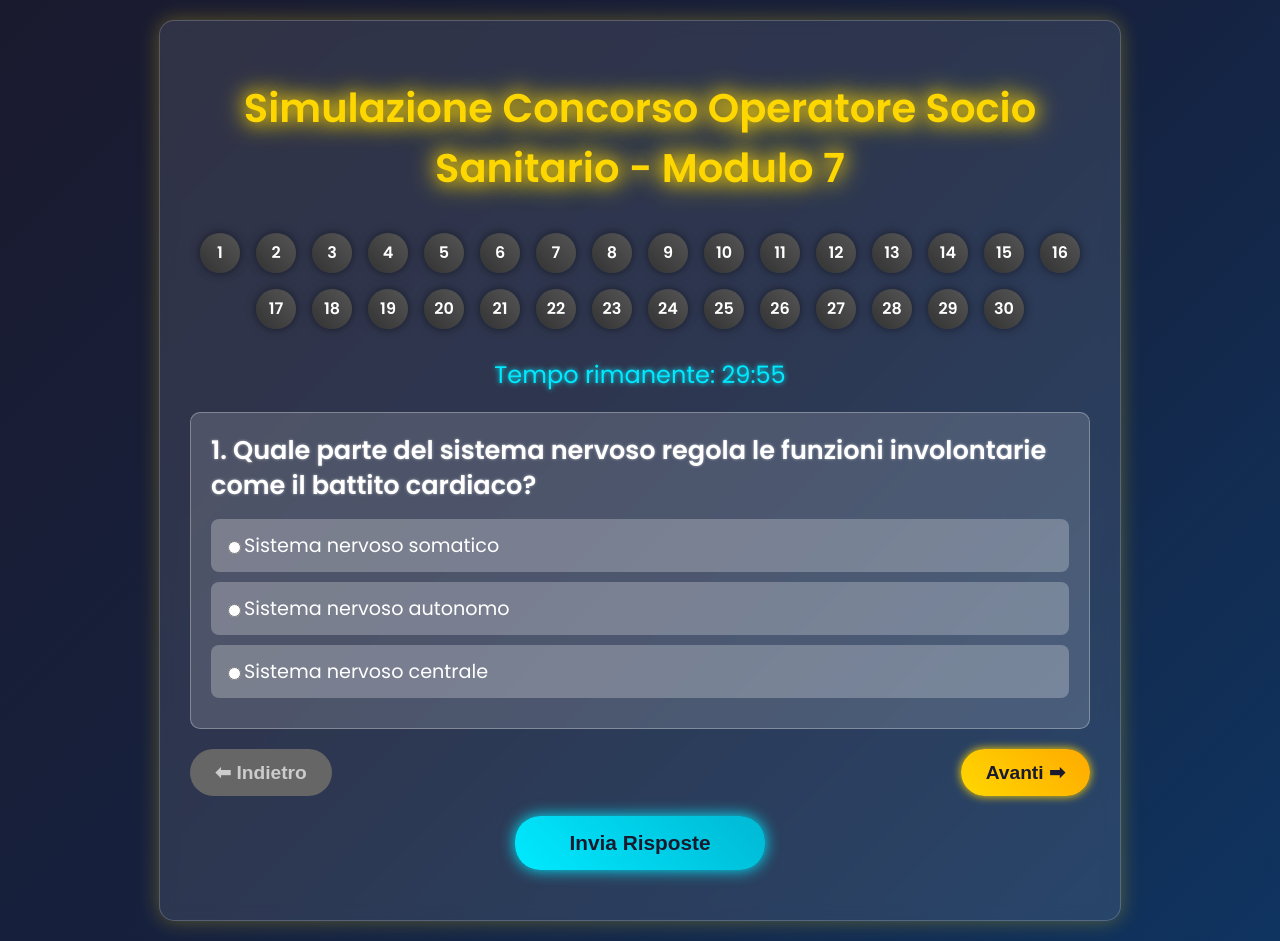
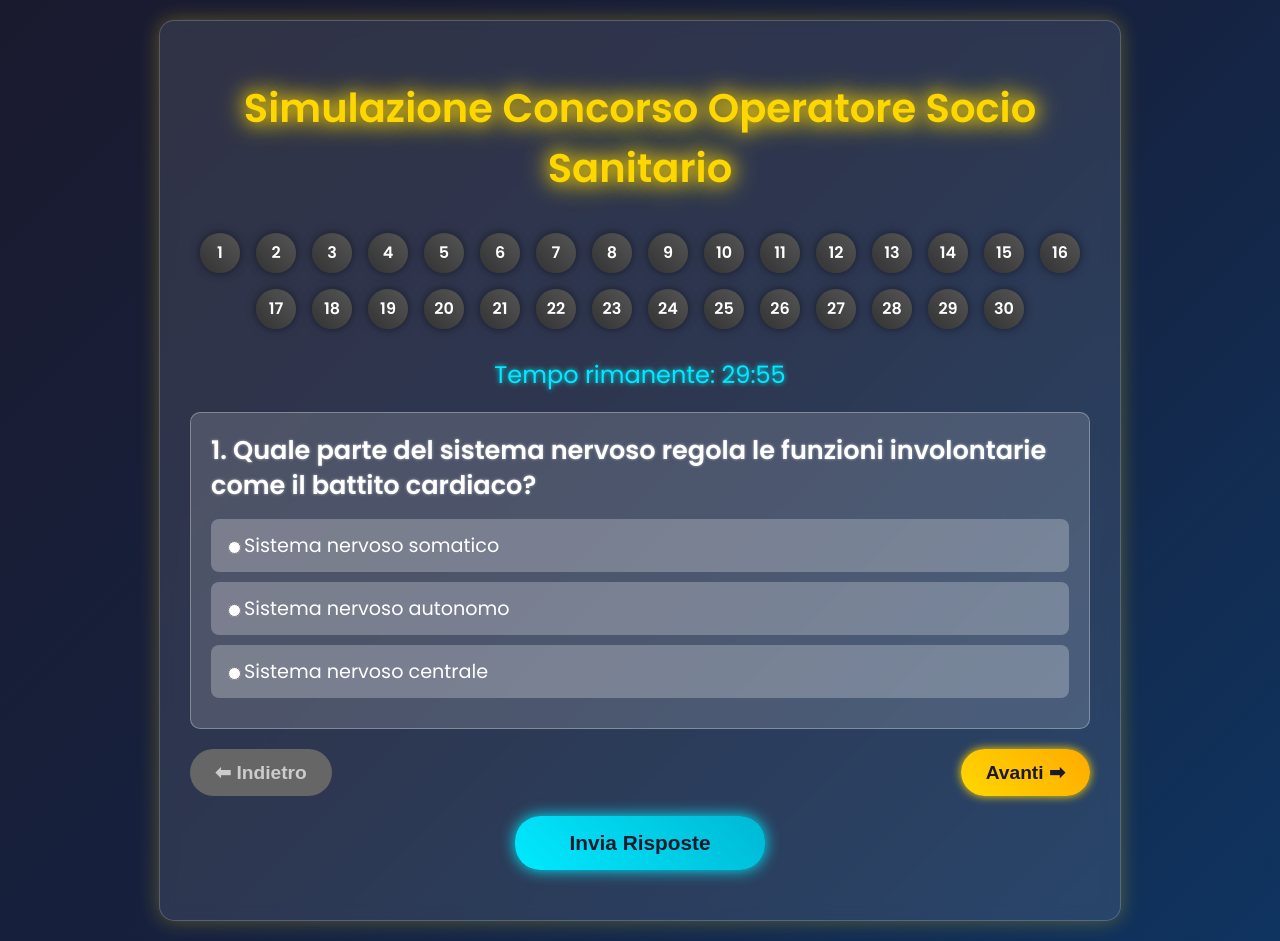
Before and after one commit to Jabo86/quizoss36, a plain HTML site: page index.html in a window 1280 px wide. Drawn offline with Linux system fonts and the light colour scheme.

Commit message:
Update index.html

```diff
--- a/index.html
+++ b/index.html
@@ -3,7 +3,7 @@
 <head>
     <meta charset="UTF-8">
     <meta name="viewport" content="width=device-width, initial-scale=1.0">
-    <title>Simulazione Concorso Operatore Socio Sanitario - Modulo 7</title>
+    <title>Simulazione Concorso Operatore Socio Sanitario </title>
     <style>
         body {
             font-family: 'Poppins', sans-serif;
@@ -233,7 +233,7 @@
 </head>
 <body>
     <div class="container">
-        <h1>Simulazione Concorso Operatore Socio Sanitario - Modulo 7</h1>
+        <h1>Simulazione Concorso Operatore Socio Sanitario </h1>
         <div class="question-nav" id="questionNav"></div>
         <div id="timer">Tempo rimanente: <span id="time">30:00</span></div>
         <div id="quiz"></div>
```
